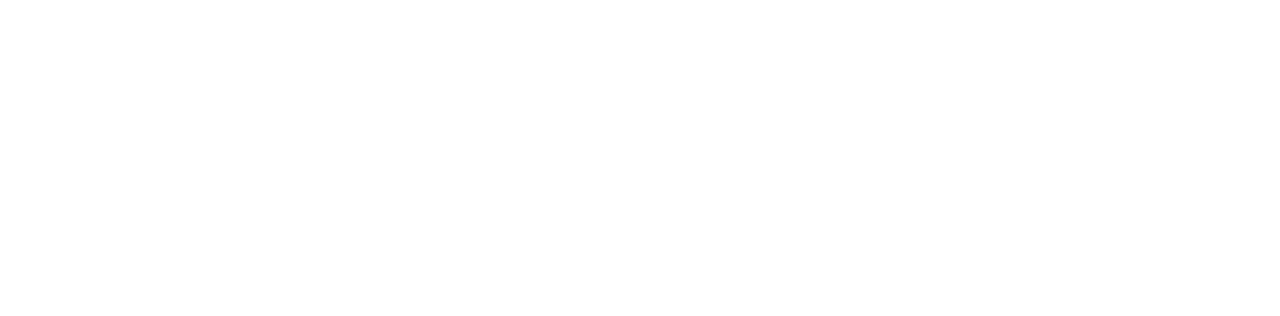
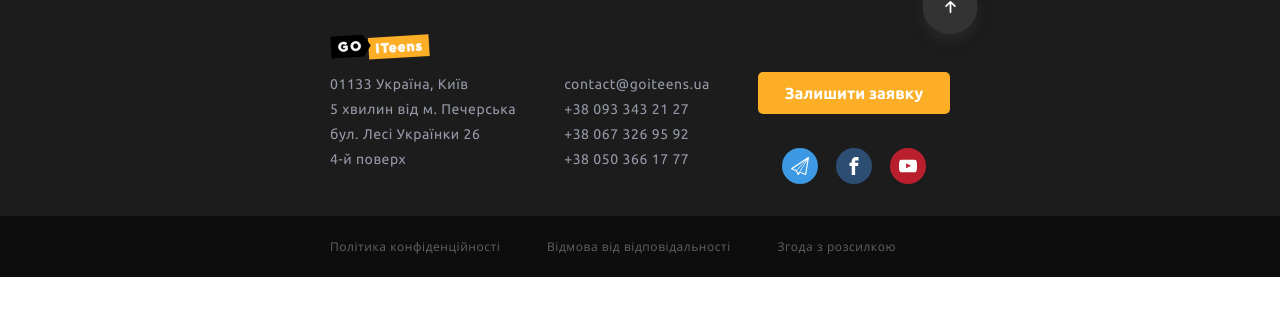
Before and after one commit to ellie25v/pandateam, a website: page src/index.html in a window 1280 px wide. Drawn offline with nearby package versions, Linux system fonts and the light colour scheme; files that its build step writes are made by us from their sources.

Commit message:
added footer without node modules

```diff
--- a/src/html/footer.html
+++ b/src/html/footer.html
@@ -0,0 +1,61 @@
+<footer class="footer section">
+    <div class="footer-container">
+        <a href="#" class="footer-logo"><img src="./images/goiteens_logo-01.svg" alt="goiteens_logo"></a>
+        <div class="footer-container-box">
+            <div class="footer__address">
+                01133 Україна, Київ
+                <span class="footer__address--span">5 хвилин від м. Печерська</span>
+                <span class="footer__address--span">бул. Лесі Українки 26</span>
+                4-й поверх
+            </div>
+            <div class="footer__contact">
+                <a href="#" class="footer__contact--link">contact@goiteens.ua</a>
+                <span class="footer__address--span">+38 093 343 21 27</span>
+                <span class="footer__address--span">+38 067 326 95 92</span>
+                +38 050 366 17 77</div>
+            <div class="footer__contact-box">
+                <button class="footer-btn footer-btn--hover">Залишити заявку</button>
+                <ul class="footer-social-list">
+                    <li class="footer-social-list__item footer__icon--twitter">
+                        <a href="#" class="footer-social-list__link">
+                            <svg class="footer__icon">
+                                <use href="./images/socialSprite.svg#icon-twitter"></use>
+                            </svg>
+                        </a>
+                    </li>
+                    <li class="footer-social-list__item footer__icon--facebook">
+                        <a href="#" class="footer-social-list__link">
+                            <svg class="footer__icon">
+                                <use href="./images/socialSprite.svg#icon-facebook"></use>
+                            </svg>
+                        </a>
+                    </li>
+                    <li class="footer-social-list__item footer__icon--youtube">
+                        <a href="#" class="footer-social-list__link">
+                            <svg class="footer__icon">
+                                <use href="./images/socialSprite.svg#icon-youtube"></use>
+                            </svg>
+                        </a>
+                    </li>
+                </ul>
+            </div>
+        </div>
+        <a href="#children" class="footer-main-anchor">
+            <svg class="anchor__icon">
+                <use href="./images/socialSprite.svg#icon-arrow-up2"></use>
+            </svg>
+        </a>
+    </div>
+    <div class="footer-bottom">
+        <div class="footer-container">
+            <div class="footer-bottom-box">
+                <a href=" #" class="footer-bottom-link"><span class="footer-bottom__span">Політика
+                        конфіденційності</span></a>
+                <a href="#" class="footer-bottom-link"><span class="footer-bottom__span">Відмова від
+                        відповідальності</span></a>
+                <a href="#" class="footer-bottom-link"><span class="footer-bottom__span">Згода з
+                        розсилкою</span></a>
+            </div>
+        </div>
+    </div>
+</footer>
--- a/src/sass/section/footer.scss
+++ b/src/sass/section/footer.scss
@@ -0,0 +1,216 @@
+.footer {
+    background-color: rgb(28, 28, 28);
+}
+
+.footer-container {
+    width: 192px;
+    margin: 0 auto;
+    position: relative;
+}
+
+.footer-logo {
+    display: block;
+    width: 100px;
+    height: 24px;
+    cursor: pointer;
+    margin-bottom: 14px;
+}
+
+.footer__address,
+.footer__contact {
+    font-family: $p-font;
+    color: $footer-color;
+    font-size: 14px;
+    letter-spacing: 0.56px;
+    line-height: 25px;
+    margin-bottom: 22px;
+}
+
+.footer__contact--link {
+    color: $footer-color;
+}
+
+.footer-btn {
+    width: 192px;
+    height: 42px;
+    border-radius: 5px;
+    background-color: rgb(252, 174, 38);
+    color: white;
+    font-family: $p-font;
+    font-weight: 700;
+    font-size: 16px;
+    cursor: pointer;
+    margin-bottom: 34px;
+}
+
+.footer-btn--hover:hover,
+.footer-btn--hover:focus {
+    box-shadow: 0px 3px 5px 0px rgba(252, 174, 38, 0.4);
+}
+
+.footer__address--span {
+    display: block;
+}
+
+.footer-social-list {
+    display: flex;
+    flex-wrap: wrap;
+    padding-bottom: 32px;
+}
+
+.footer-social-list__item {
+    position: relative;
+    border-radius: 50%;
+    width: 36px;
+    height: 36px;
+}
+
+.footer-social-list__link {
+    display: block;
+    width: 100%;
+    height: 100%;
+}
+
+.footer-social-list__item:not(:last-child) {
+    margin-right: 18px;
+}
+
+.footer__icon {
+    position: absolute;
+    top: 50%;
+    left: 50%;
+    transform: translate(-50%, -50%);
+    display: block;
+    width: 18px;
+    height: 18px;
+    fill: #ffffff;
+
+    &--twitter {
+        background-color: #3d99e3;
+    }
+
+    &--facebook {
+        background-color: #2e4d72;
+    }
+
+    &--youtube {
+        background-color: #ba1f2e;
+    }
+}
+
+.footer-bottom {
+    background-color: #0d0d0d;
+
+    &__span {
+        font-size: 12px;
+        font-family: $h-font;
+        color: rgb(98, 98, 99);
+        letter-spacing: 0.56px;
+        line-height: 25px;
+    }
+
+    &-link {
+        display: block;
+        text-decoration: none;
+    }
+
+    &-box {
+        padding: 18px 0;
+    }
+}
+
+.anchor__icon {
+    width: 14px;
+    height: 14px;
+    fill: #ffffff;
+}
+
+.footer-main-anchor {
+    position: absolute;
+    display: flex;
+    justify-content: center;
+    align-items: center;
+    border-radius: 50%;
+    width: 55px;
+    height: 55px;
+    background-color: #333333;
+    cursor: pointer;
+    box-shadow: 0px 7px 12px 0px rgba(51, 51, 51, 0.5);
+}
+
+.footer {
+    padding-bottom: 0;
+}
+
+@media (max-width: 767px) {
+
+    .footer-main-anchor,
+    .anchor__icon {
+        display: none;
+    }
+}
+
+@media (min-width: 768px) {
+    .footer {
+        padding-bottom: 0;
+
+        &-container {
+            width: 620px;
+        }
+
+        &-container-box {
+            display: flex;
+            justify-content: space-between;
+        }
+
+        &__contact-box {
+            display: flex;
+        }
+
+        &-bottom-box {
+            display: flex;
+            justify-content: space-between;
+            width: 566px;
+        }
+    }
+}
+
+@media (min-width:768px) and (max-width: 1299px) {
+    .footer__contact-box {
+        flex-direction: column;
+        align-items: center;
+    }
+
+    .footer-main-anchor {
+        top: 0;
+        right: 0;
+        transform: translate(50%, -100%);
+    }
+}
+
+@media (min-width: 1300px) {
+    .footer {
+        padding-bottom: 0;
+        position: relative;
+
+        &-container {
+            width: 1152px;
+            position: static;
+        }
+
+        &__contact-box {
+            width: 518px;
+            justify-content: space-between;
+        }
+
+        &-bottom-box {
+            width: 634px;
+        }
+
+        &-main-anchor {
+            bottom: 0;
+            right: 0;
+            transform: translate(-60%, -90%);
+        }
+    }
+}
```
Also changed, not shown: build/css/styles.css, build/images/socialSprite.svg (added), build/index.html, src/images/socialSprite.svg (added), 1 other file.
